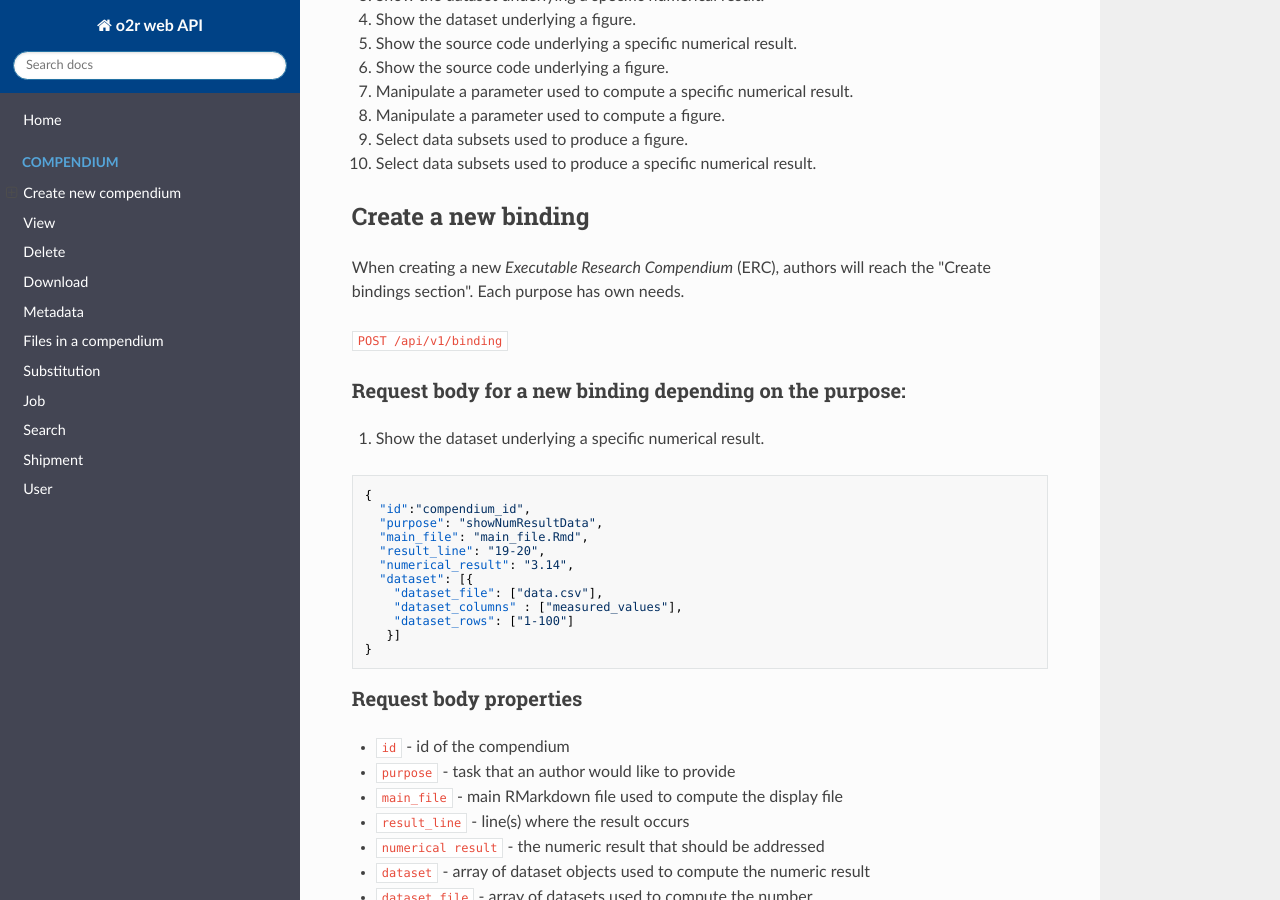
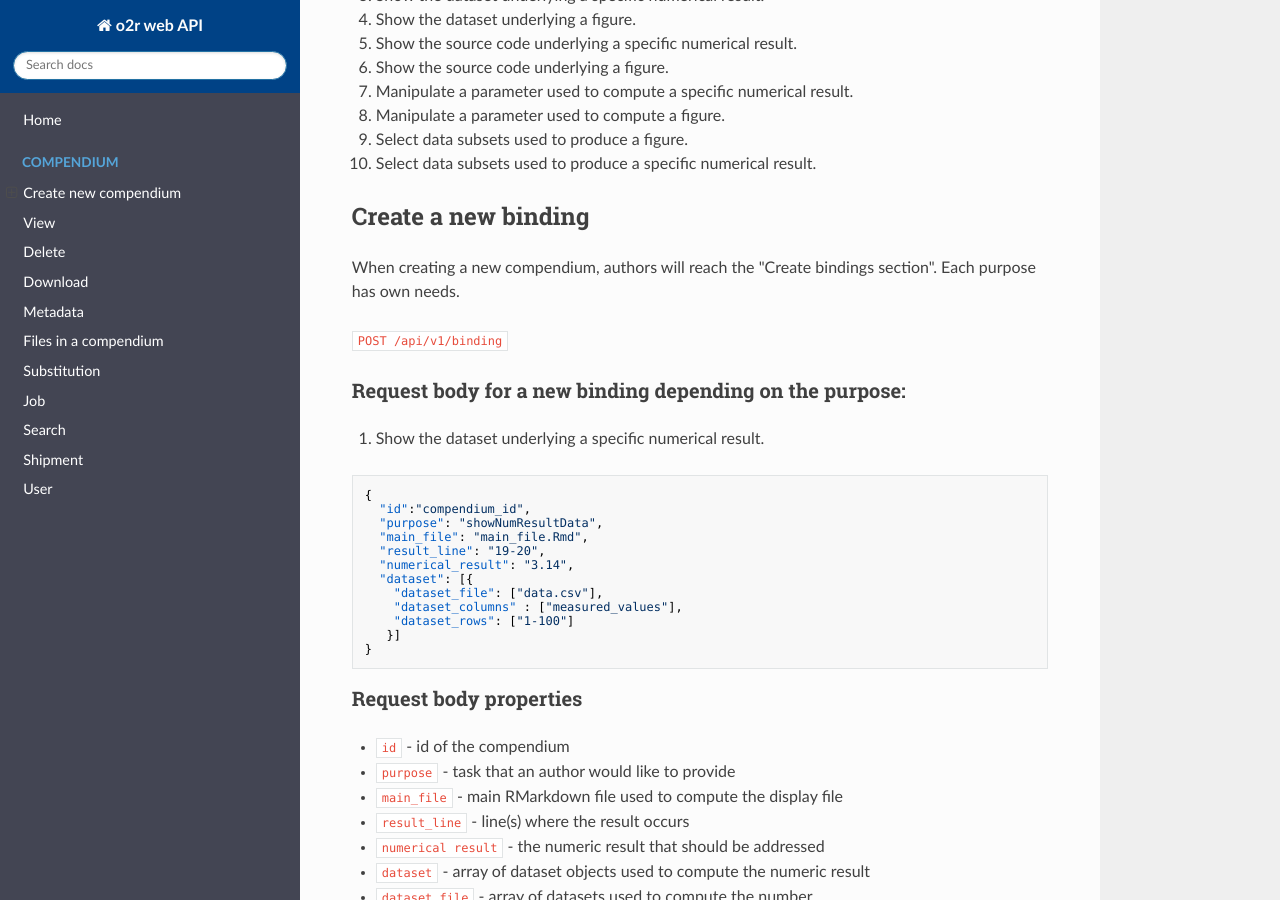
Before and after one commit to o2r-project/api, an MkDocs documentation site: the page built from docs/compendium/bindings.md, in a window 1280 px wide and 900 px high, scrolled down 448 px. Built offline with MkDocs 1.6.1, drawn with Linux system fonts in a browser that asks for light colours; nearby versions of some CDN libraries; old or Windows-style settings are respelled for this version of MkDocs.

Commit message:
Update bindings.md

```diff
--- a/docs/compendium/bindings.md
+++ b/docs/compendium/bindings.md
@@ -20,7 +20,7 @@ The sort of interactivity depends on the purpose. Here, we support the following
 
 ## Create a new binding
 
-When creating a new _Executable Research Compendium_ (ERC), authors will reach the "Create bindings section".
+When creating a new compendium, authors will reach the "Create bindings section".
 Each purpose has own needs.
 
 `POST /api/v1/binding`
```
